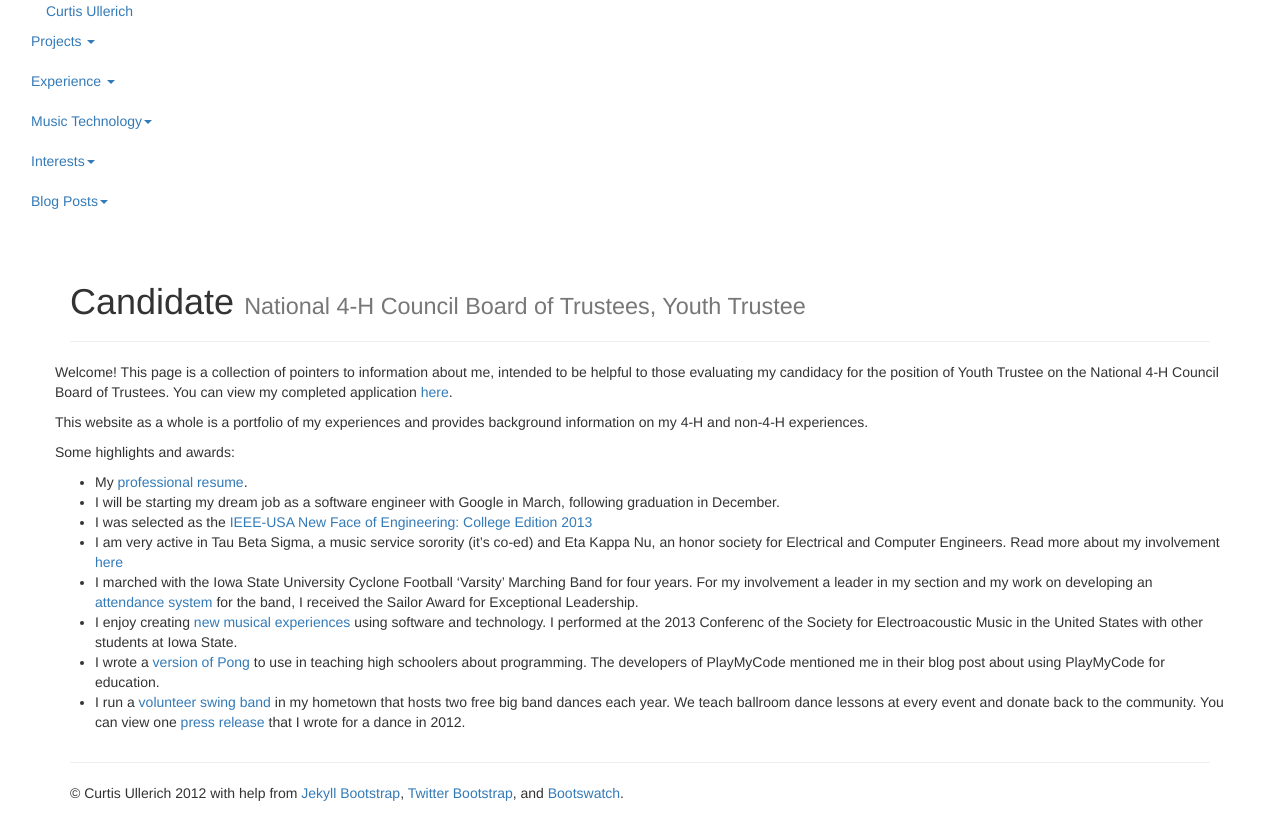
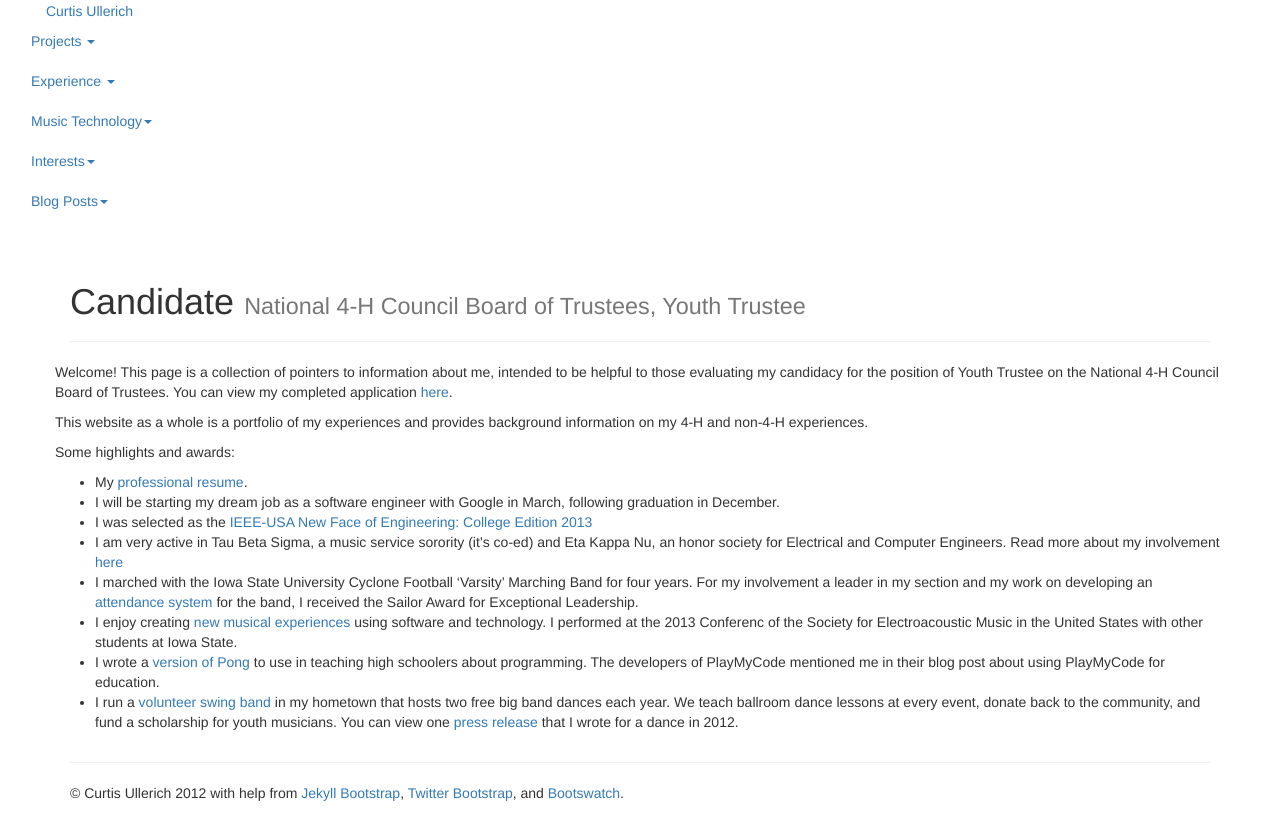
Before and after one commit to curtisullerich/portfolio, a Jekyll site: the page built from youth-trustee.md, in a window 1280 px wide. Shown: the top 840 px of the page. Built offline with Jekyll 4.4.1, drawn with Linux system fonts in a browser that asks for light colours; nearby versions of some CDN libraries; library files that are not in the unit come from our copies; comment, search, counter and statistics services are not loaded.

Commit message:
updated yt

```diff
--- a/youth-trustee.md
+++ b/youth-trustee.md
@@ -17,4 +17,4 @@ Some highlights and awards:
 - I marched with the Iowa State University Cyclone Football 'Varsity' Marching Band for four years. For my involvement a leader in my section and my work on developing an [attendance system](/projects/attendance-system.html) for the band, I received the Sailor Award for Exceptional Leadership.
 - I enjoy creating [new musical experiences](/music-technology/overview.html) using software and technology. I performed at the 2013 Conferenc of the Society for Electroacoustic Music in the United States with other students at Iowa State.
 - I wrote a [version of Pong](/projects/pong.html) to use in teaching high schoolers about programming. The developers of PlayMyCode mentioned me in their blog post about using PlayMyCode for education.
-- I run a [volunteer swing band](www.popcornbutton.org) in my hometown that hosts two free big band dances each year. We teach ballroom dance lessons at every event and donate back to the community. You can view one [press release](/files/atlantic-news-telegraph.png) that I wrote for a dance in 2012.
+- I run a [volunteer swing band](http://www.popcornbutton.org) in my hometown that hosts two free big band dances each year. We teach ballroom dance lessons at every event, donate back to the community, and fund a scholarship for youth musicians. You can view one [press release](/files/atlantic-news-telegraph.png) that I wrote for a dance in 2012.
```
